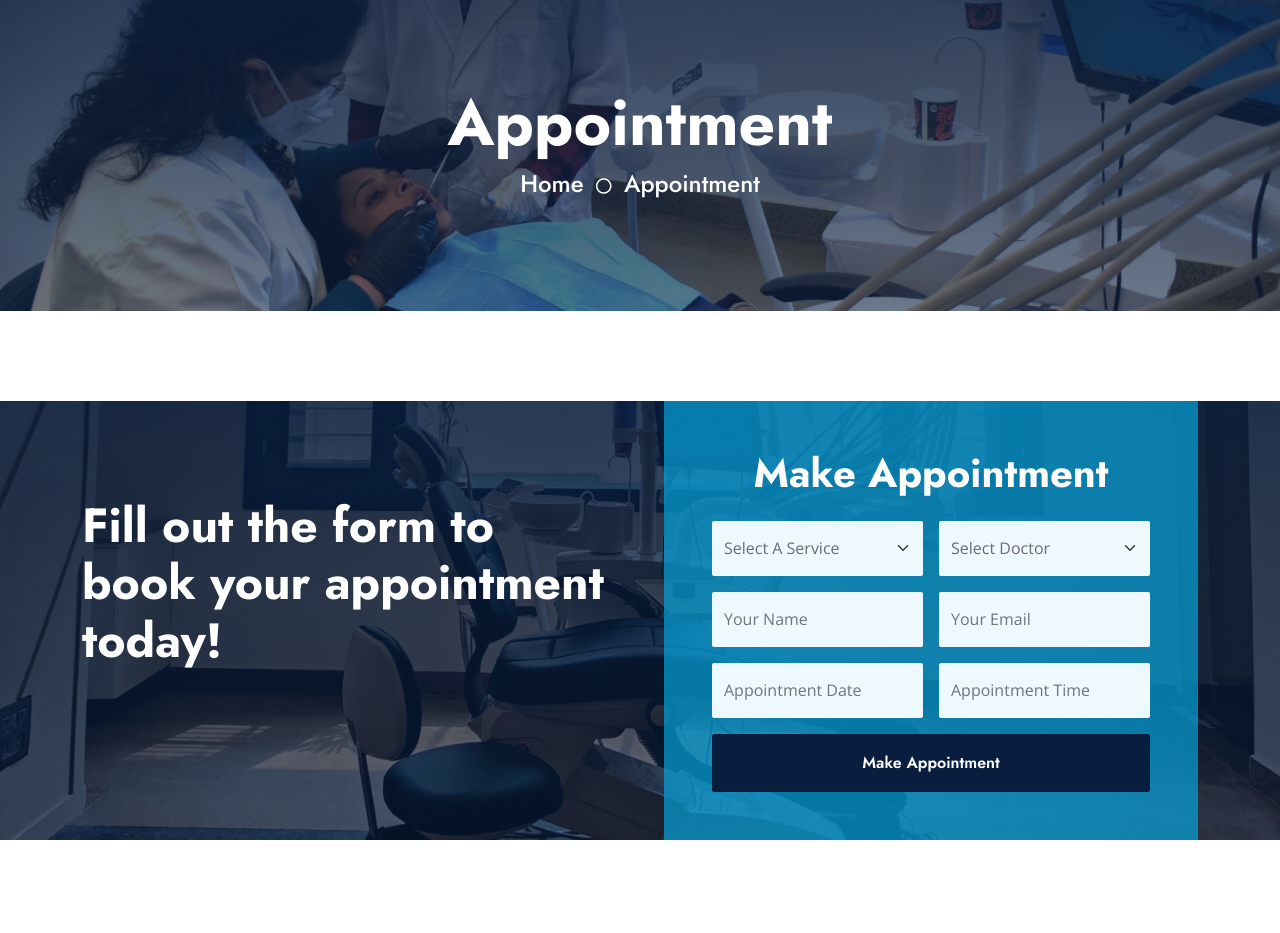
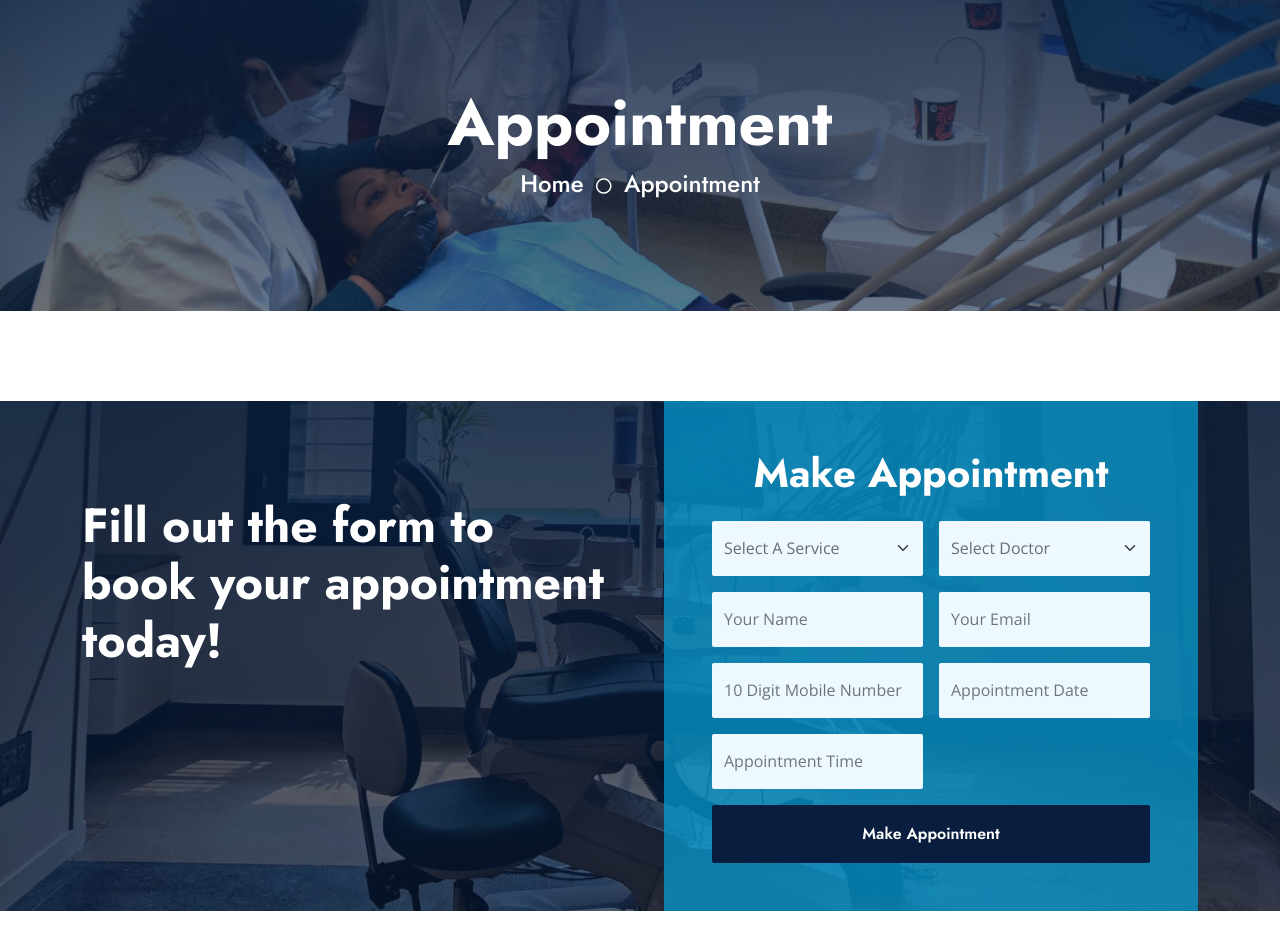
Before and after one commit to Dentrust/website, a plain HTML site: page appointment.html in a window 1280 px wide. Shown: the part 164-1097 px from the top of the page. Drawn offline with nearby package versions, Linux system fonts and the light colour scheme.

Commit message:
Update appointment.html

```diff
--- a/appointment.html
+++ b/appointment.html
@@ -152,6 +152,9 @@
                                     <input type="email" required name="email" id="email" class="form-control bg-light border-0" placeholder="Your Email" style="height: 55px;">
                                 </div>
                                 <div class="col-12 col-sm-6">
+                                    <input type="tel" required name="phone_number" id="phone_number" class="form-control bg-light border-0" placeholder="10 Digit Mobile Number" pattern="[0-9]{3}[0-9]{3}[0-9]{4}" maxlength="10" style="height: 55px;">
+                                </div>
+                                <div class="col-12 col-sm-6">
                                     <div class="date" id="date1" data-target-input="nearest">
                                         <input type="text" required name="appointment_date" id="appointment_date"
                                                class="form-control bg-light border-0 datetimepicker-input"
```
